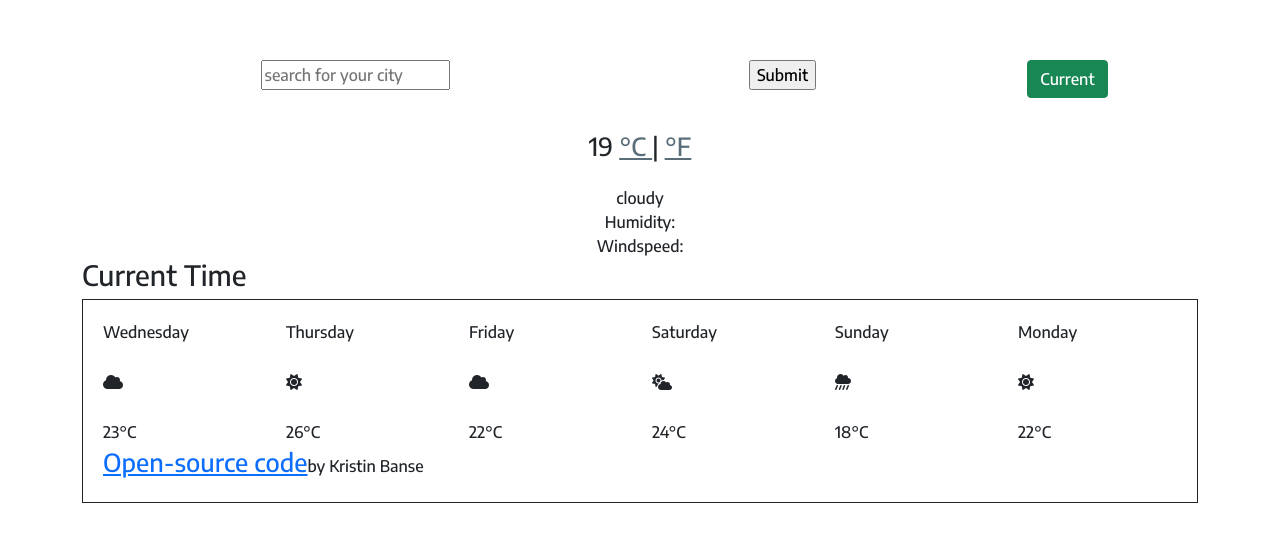
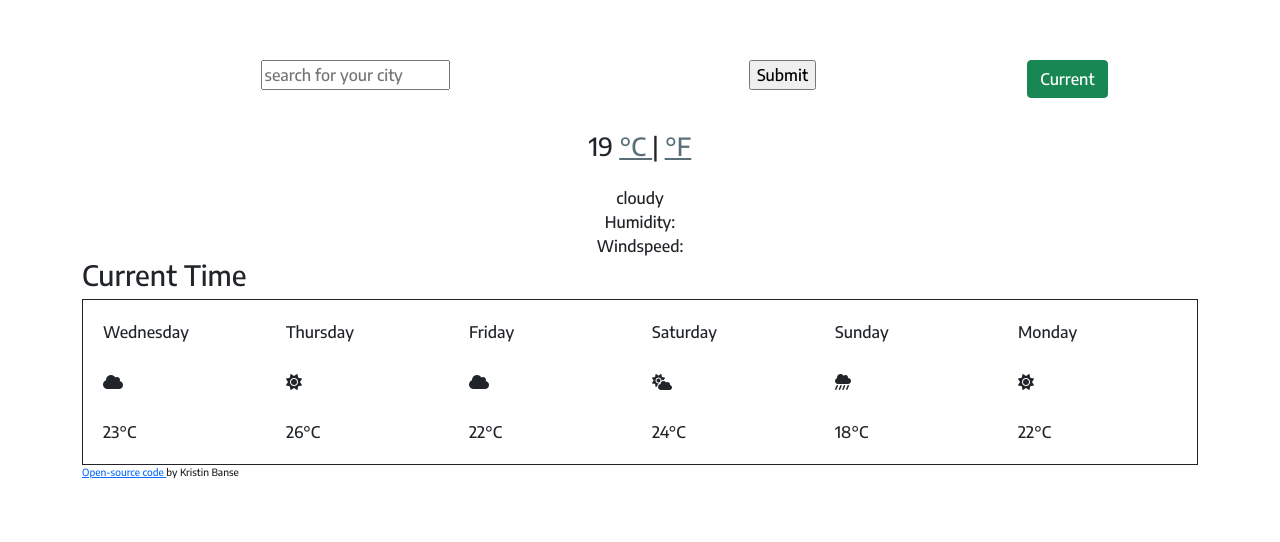
Before and after one commit to kristinvonb/shecodes-final-project, a website: page index.html in a window 1280 px wide. Drawn offline with nearby package versions, Linux system fonts and the light colour scheme; a web font is replaced by a local one.

Commit message:
Cleaned up some code

```diff
--- a/index.html
+++ b/index.html
@@ -92,9 +92,9 @@
         <div class="col-2 degree">18°C</div>
         <div class="col-2 degree">22°C</div>
       </div>
-      <div><a href="https://github.com/kristinvonb/shecodes-final-project">Open-source code</a>by Kristin Banse</div>
+
     </div>
-
+ <div id="open-source-text"><a href="https://github.com/kristinvonb/shecodes-final-project">Open-source code </a>by Kristin Banse</div>
     <script type="text/javascript" src="src/script.js"></script>
   </body>
 </html>
--- a/src/styles.css
+++ b/src/styles.css
@@ -14,9 +14,10 @@ h1,
 }
 
 h2,
-a,
 #strich,
-#degrees {
+#degrees,
+#celsius,
+#fahrenheit {
   font-size: 25px;
   margin-bottom: 30px;
   margin-top: 50px;
@@ -69,3 +70,6 @@ p {
 #fahrenheit:hover {
   cursor: pointer;
 }
+#open-source-text {
+  font-size: 10px;
+}
```
